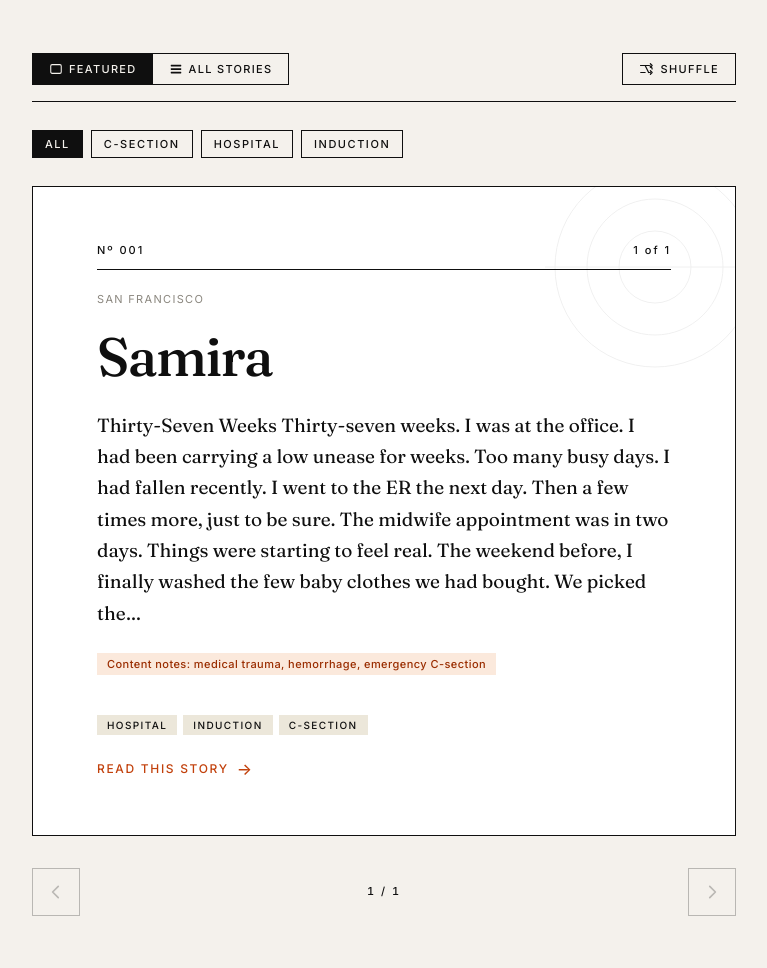
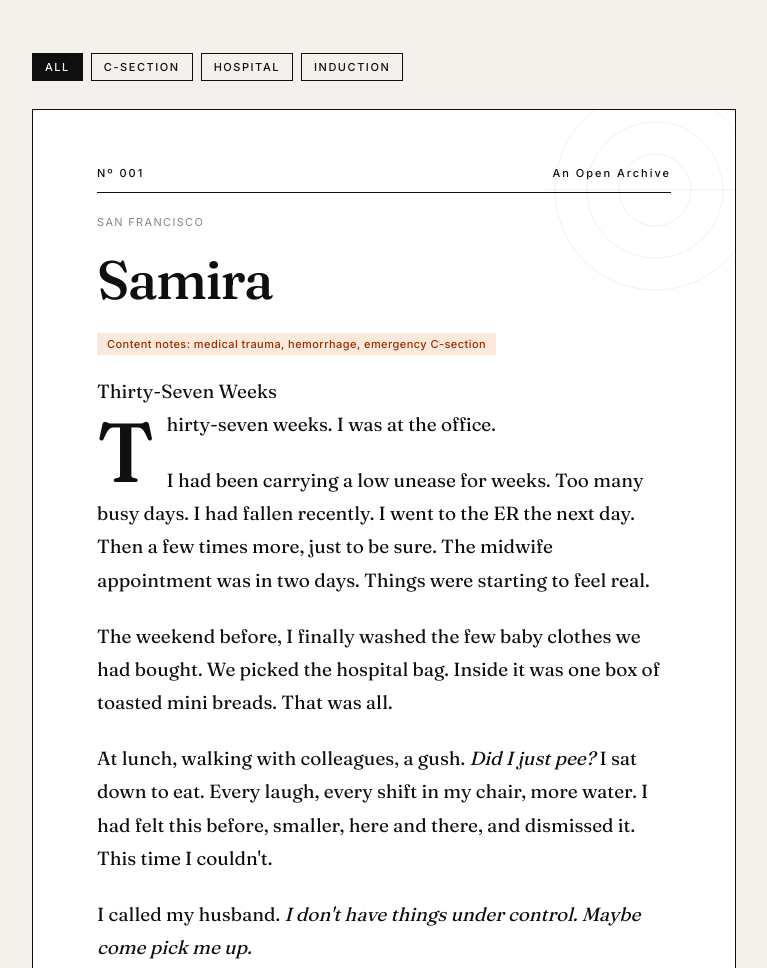
Before and after one commit to theuneditedproject/birthstories, a plain HTML site: page index.html in a window 1280 px wide. Shown: the part 848-1816 px from the top of the page, without its empty margins (256-1023 px from the left). Drawn offline with Linux system fonts and the light colour scheme.

Commit message:
Lead with full story on home, demote 'All stories' to a link
Two changes from colleague's feedback:

1) Home page now leads with the full first story (drop-cap and all)
   when there's only one story. View-controls and prev/next hide.
   The Featured card becomes a magazine cover-story instead of a
   teaser to click into. Share buttons and license footer render
   inline so visitors can share without leaving the page.

2) Removed the equal-weight Featured/All toggle. Replaced with a
   small 'View all (N) ->' text link next to Shuffle, much less
   blog-feeling. When in list view the link becomes 'Featured view'.

```diff
--- a/index.html
+++ b/index.html
@@ -205,20 +205,23 @@
     padding-bottom: 16px;
     border-bottom: 1px solid var(--rule);
   }
-  .view-toggle {
-    display: inline-flex; gap: 0; padding: 0;
-    border: 1px solid var(--ink); border-radius: 0; background: transparent;
-  }
-  .view-btn {
-    background: transparent; border: none;
-    padding: 8px 16px; font-size: 11px; font-weight: 500;
-    color: var(--ink); cursor: pointer; font-family: var(--font-sans);
-    letter-spacing: 0.12em; text-transform: uppercase;
-    display: inline-flex; align-items: center; gap: 6px;
-    transition: all 0.15s; border-radius: 0;
-  }
-  .view-btn:hover { color: var(--accent); }
-  .view-btn.active { background: var(--ink); color: var(--bg); }
+  .view-controls.hidden { display: none; }
+  .view-meta {
+    font-family: var(--font-sans); font-size: 11px; font-weight: 500;
+    color: var(--ink-faint); letter-spacing: 0.18em; text-transform: uppercase;
+  }
+  .view-actions {
+    display: inline-flex; align-items: center; gap: 14px;
+  }
+  .view-link {
+    background: transparent; border: none; padding: 4px 0;
+    font-family: var(--font-sans); font-size: 11px; font-weight: 500;
+    color: var(--ink); cursor: pointer;
+    letter-spacing: 0.18em; text-transform: uppercase;
+    border-bottom: 1px solid var(--ink);
+    transition: color 0.15s;
+  }
+  .view-link:hover { color: var(--accent); border-bottom-color: var(--accent); }
   .shuffle-btn {
     background: transparent; border: 1px solid var(--ink);
     padding: 8px 16px; font-size: 11px; font-weight: 500;
@@ -278,6 +281,48 @@
     font-variation-settings: "opsz" 18;
   }
   .featured-tags { margin-top: 24px; }
+  /* Lead-story mode: full body inside the featured card */
+  .featured-body {
+    font-family: var(--font-serif); font-size: 19px; line-height: 1.75;
+    color: var(--ink); margin: 0 0 24px;
+    font-variation-settings: "opsz" 18;
+  }
+  .featured-body p { margin: 0 0 1.2em; }
+  .featured-body p:last-child { margin-bottom: 0; }
+  .featured-body p:first-of-type::first-letter {
+    font-family: var(--font-serif); float: left;
+    font-size: 4.4em; line-height: 0.85;
+    padding: 8px 12px 0 0; font-weight: 500;
+    color: var(--ink); font-variation-settings: "opsz" 144;
+  }
+  .featured-body[dir="rtl"] p:first-of-type::first-letter {
+    float: right; padding: 8px 0 0 12px;
+  }
+  .featured-body blockquote {
+    border-left: 3px solid var(--ink); padding-left: 20px;
+    margin: 1.4em 0; color: var(--ink-soft); font-style: italic;
+  }
+  .featured-body h2, .featured-body h3 { font-weight: 500; margin: 1.4em 0 0.6em; letter-spacing: -0.01em; }
+  .featured-body h2 { font-size: 28px; }
+  .featured-body h3 { font-size: 22px; }
+  .featured-body ul, .featured-body ol { padding-left: 1.5em; margin: 0 0 1em; }
+  .featured-body li { margin-bottom: 0.4em; }
+  /* Drop-cap doesn't fit non-Latin scripts */
+  .featured-body[data-script="persian"] p:first-of-type::first-letter,
+  .featured-body[data-script="arabic"] p:first-of-type::first-letter,
+  .featured-body[data-script="hebrew"] p:first-of-type::first-letter,
+  .featured-body[data-script="chinese-simplified"] p:first-of-type::first-letter,
+  .featured-body[data-script="chinese-traditional"] p:first-of-type::first-letter,
+  .featured-body[data-script="japanese"] p:first-of-type::first-letter,
+  .featured-body[data-script="devanagari"] p:first-of-type::first-letter,
+  .featured-body[data-script="bengali"] p:first-of-type::first-letter,
+  .featured-body[data-script="thai"] p:first-of-type::first-letter {
+    float: none; font-size: inherit; padding: 0; line-height: inherit;
+  }
+  @media (max-width: 600px) {
+    .featured-body { font-size: 17px; }
+    .featured-body p:first-of-type::first-letter { font-size: 3.8em; }
+  }
   .featured-cta {
     display: inline-flex; align-items: center; gap: 8px;
     font-family: var(--font-sans); font-size: 12px;
@@ -989,21 +1034,17 @@
         <button class="why-teaser-link" onclick="showPage('why')">Read why this exists →</button>
       </div>
 
-      <div class="view-controls">
-        <div class="view-toggle">
-          <button type="button" class="view-btn active" data-view="featured" aria-label="Featured view">
-            <svg viewBox="0 0 16 16" width="14" height="14" fill="currentColor"><rect x="2" y="3" width="12" height="10" rx="1.5" fill="none" stroke="currentColor" stroke-width="1.2"/></svg>
-            Featured
+      <div class="view-controls" id="view-controls">
+        <div class="view-meta" id="view-meta">An archive in progress</div>
+        <div class="view-actions">
+          <button type="button" class="shuffle-btn" id="shuffle-btn" aria-label="Shuffle stories">
+            <svg viewBox="0 0 16 16" width="14" height="14" fill="none" stroke="currentColor" stroke-width="1.4" stroke-linecap="round" stroke-linejoin="round"><polyline points="13,2 15,4 13,6"/><path d="M2,4 L11,4 C13,4 15,6 15,8"/><polyline points="13,10 15,12 13,14"/><path d="M2,12 L7,12 M11,12 L13,12"/><path d="M2,4 L7,4 L11,12"/></svg>
+            Shuffle
           </button>
-          <button type="button" class="view-btn" data-view="list" aria-label="List view">
-            <svg viewBox="0 0 16 16" width="14" height="14" fill="currentColor"><rect x="2" y="3" width="12" height="2" rx="0.5"/><rect x="2" y="7" width="12" height="2" rx="0.5"/><rect x="2" y="11" width="12" height="2" rx="0.5"/></svg>
-            All stories
+          <button type="button" class="view-link" id="view-all-link" aria-label="Switch view">
+            <span id="view-link-label">View all →</span>
           </button>
         </div>
-        <button type="button" class="shuffle-btn" id="shuffle-btn" aria-label="Shuffle stories">
-          <svg viewBox="0 0 16 16" width="14" height="14" fill="none" stroke="currentColor" stroke-width="1.4" stroke-linecap="round" stroke-linejoin="round"><polyline points="13,2 15,4 13,6"/><path d="M2,4 L11,4 C13,4 15,6 15,8"/><polyline points="13,10 15,12 13,14"/><path d="M2,12 L7,12 M11,12 L13,12"/><path d="M2,4 L7,4 L11,12"/></svg>
-          Shuffle
-        </button>
       </div>
 
       <div class="filter-bar" id="filter-bar"></div>
@@ -1515,23 +1556,42 @@ function rebuildDisplayed() {
     displayedStories = allStories.slice();
   }
   featuredIndex = 0;
+  updateViewControlsVisibility();
+  updateViewLinkLabel();
   if (currentView === "featured") renderFeatured();
   else renderStories();
 }
 
-// View toggle
-document.querySelectorAll(".view-btn").forEach(btn => {
-  btn.addEventListener("click", () => {
-    const view = btn.dataset.view;
-    if (view === currentView) return;
-    currentView = view;
-    document.querySelectorAll(".view-btn").forEach(b => b.classList.toggle("active", b.dataset.view === view));
-    document.getElementById("featured-view").style.display = view === "featured" ? "block" : "none";
-    document.getElementById("list-view").style.display = view === "list" ? "block" : "none";
-    if (view === "featured") renderFeatured();
-    else renderStories();
-  });
+// View toggle: a single small link switches between featured and list views
+const viewLinkEl = document.getElementById("view-all-link");
+const viewLinkLabelEl = document.getElementById("view-link-label");
+viewLinkEl.addEventListener("click", () => {
+  currentView = currentView === "featured" ? "list" : "featured";
+  document.getElementById("featured-view").style.display = currentView === "featured" ? "block" : "none";
+  document.getElementById("list-view").style.display = currentView === "list" ? "block" : "none";
+  updateViewLinkLabel();
+  if (currentView === "featured") renderFeatured();
+  else renderStories();
 });
+
+function updateViewLinkLabel() {
+  if (!viewLinkLabelEl) return;
+  const n = displayedStories.length;
+  if (currentView === "featured") {
+    viewLinkLabelEl.textContent = n > 1 ? "View all (" + n + ") →" : "View all →";
+  } else {
+    viewLinkLabelEl.textContent = "← Featured view";
+  }
+}
+
+// Hide the view-controls bar entirely when we have 0 or 1 stories
+// (no point in Shuffle or View all when there's only one or none).
+function updateViewControlsVisibility() {
+  const ctrls = document.getElementById("view-controls");
+  if (!ctrls) return;
+  if (displayedStories.length <= 1) ctrls.classList.add("hidden");
+  else ctrls.classList.remove("hidden");
+}
 
 // Shuffle button
 document.getElementById("shuffle-btn").addEventListener("click", (e) => {
@@ -1589,6 +1649,14 @@ function renderFeatured(animate) {
   nextBtn.disabled = featuredIndex >= displayedStories.length - 1;
   counter.textContent = (featuredIndex + 1) + " / " + displayedStories.length;
 
+  // When there's only one story in the displayed set, the home page behaves
+  // like a magazine cover-story: render the full body inline (not an excerpt),
+  // hide prev/next, hide the click-to-open behavior (it's already open), and
+  // show share buttons inline at the bottom of the card.
+  const isLeadStoryMode = displayedStories.length === 1;
+  const featuredNav = document.querySelector(".featured-nav");
+  if (featuredNav) featuredNav.style.display = isLeadStoryMode ? "none" : "flex";
+
   const renderCard = () => {
     const s = displayedStories[featuredIndex];
     const meta = [s.location, s.year].filter(Boolean).join(" · ");
@@ -1599,9 +1667,36 @@ function renderFeatured(animate) {
     const langAttrs = ' data-script="' + scriptAttr + '" dir="' + dirAttr + '"' + (langAttr ? ' lang="' + langAttr + '"' : '');
     const hasAudio = !!s.audio_url;
     const tags = (s.tags || []).slice(0, 4).map(t => '<span class="tag">' + escapeHtml(t) + '</span>').join("");
-    const excerpt = s.body ? excerptText(s.body, 380) : (hasAudio ? "Told in audio. Press to listen." : "");
     const idStr = "Nº " + escapeHtml(s.id);
     const positionStr = (featuredIndex + 1) + " of " + displayedStories.length;
+
+    let bodyBlock;
+    if (isLeadStoryMode && s.body) {
+      // Full body — render sanitized HTML inside a reader-style block
+      const bodyHtml = sanitizeStoryHtml(s.body);
+      bodyBlock = '<div class="featured-body reader-body"' + langAttrs + '>' + bodyHtml + '</div>';
+    } else {
+      const excerpt = s.body ? excerptText(s.body, 380) : (hasAudio ? "Told in audio. Press to listen." : "");
+      bodyBlock = excerpt ? '<p class="featured-excerpt"' + langAttrs + '>' + escapeHtml(excerpt) + '</p>' : '';
+    }
+
+    // Share + license appear inline only in lead-story mode (one-story-on-home)
+    const shareAllowed = s.share_allowed !== false;
+    const shareBlock = (isLeadStoryMode && shareAllowed)
+      ? buildShareBlock({
+          title: "A birth story by " + s.author + " — Unedited",
+          text: s.body ? excerptText(s.body, 140) : "A birth story shared on Unedited.",
+          storyId: s.id
+        })
+      : '';
+    const licenseBlock = isLeadStoryMode
+      ? ('<div class="colophon" style="margin-top: 40px; padding-top: 20px; border-top: 1px solid var(--ink); ' +
+         'font-family: var(--font-sans); font-size: 11px; color: var(--ink-faint); letter-spacing: 0.06em; line-height: 1.7;">' +
+         'Story © ' + escapeHtml(s.author) + (s.year ? ', ' + escapeHtml(s.year) : '') +
+         '. Published with permission under ' +
+         '<a href="#" onclick="showPage(\'terms\'); return false;" style="color: var(--ink); border-bottom: 1px solid var(--rule);">CC&nbsp;BY-NC-ND&nbsp;4.0</a>.' +
+         '</div>')
+      : '';
 
     card.innerHTML =
       '<svg class="featured-decoration" width="220" height="220" viewBox="0 0 220 220" xmlns="http://www.w3.org/2000/svg" aria-hidden="true">' +
@@ -1611,19 +1706,33 @@ function renderFeatured(animate) {
       '<circle cx="110" cy="110" r="36" />' +
       '<line x1="0" y1="110" x2="220" y2="110" />' +
       '</g></svg>' +
-      '<div class="featured-num"><span>' + idStr + '</span><span>' + positionStr + '</span></div>' +
+      '<div class="featured-num"><span>' + idStr + '</span><span>' + (isLeadStoryMode ? "An Open Archive" : positionStr) + '</span></div>' +
       '<div class="featured-meta">' +
       (meta ? '<span>' + escapeHtml(meta) + '</span>' : '') +
       (hasAudio ? '<span class="audio-badge">▸ Audio</span>' : '') +
       '</div>' +
       '<div class="featured-author"' + langAttrs + '>' + escapeHtml(s.author) + '</div>' +
-      (excerpt ? '<p class="featured-excerpt"' + langAttrs + '>' + escapeHtml(excerpt) + '</p>' : '') +
-      (s.content_notes ? '<div class="cw-badge" style="margin-bottom: 16px;">Content notes: ' + escapeHtml(s.content_notes) + '</div>' : '') +
-      (tags ? '<div class="tag-row featured-tags">' + tags + '</div>' : '') +
-      '<div class="featured-cta">Read this story</div>';
-
-    card.setAttribute("aria-label", "Open story " + s.id + " by " + s.author);
-    card.onclick = () => openStory(s.id);
+      (s.content_notes ? '<div class="cw-badge" style="margin-bottom: 20px;">Content notes: ' + escapeHtml(s.content_notes) + '</div>' : '') +
+      bodyBlock +
+      (tags && !isLeadStoryMode ? '<div class="tag-row featured-tags">' + tags + '</div>' : '') +
+      (isLeadStoryMode ? '' : '<div class="featured-cta">Read this story</div>') +
+      licenseBlock +
+      shareBlock;
+
+    if (isLeadStoryMode) {
+      // Card is no longer a click target (story is fully shown)
+      card.setAttribute("aria-label", "Story " + s.id + " by " + s.author);
+      card.onclick = null;
+      card.style.cursor = "default";
+      // Wire up share buttons inline
+      if (shareAllowed) wireShareButtons(s.id);
+      // Update html lang for screen readers since this is the visible content
+      if (langAttr) document.documentElement.lang = langAttr;
+    } else {
+      card.setAttribute("aria-label", "Open story " + s.id + " by " + s.author);
+      card.onclick = () => openStory(s.id);
+      card.style.cursor = "pointer";
+    }
   };
 
   if (animate) {
```
